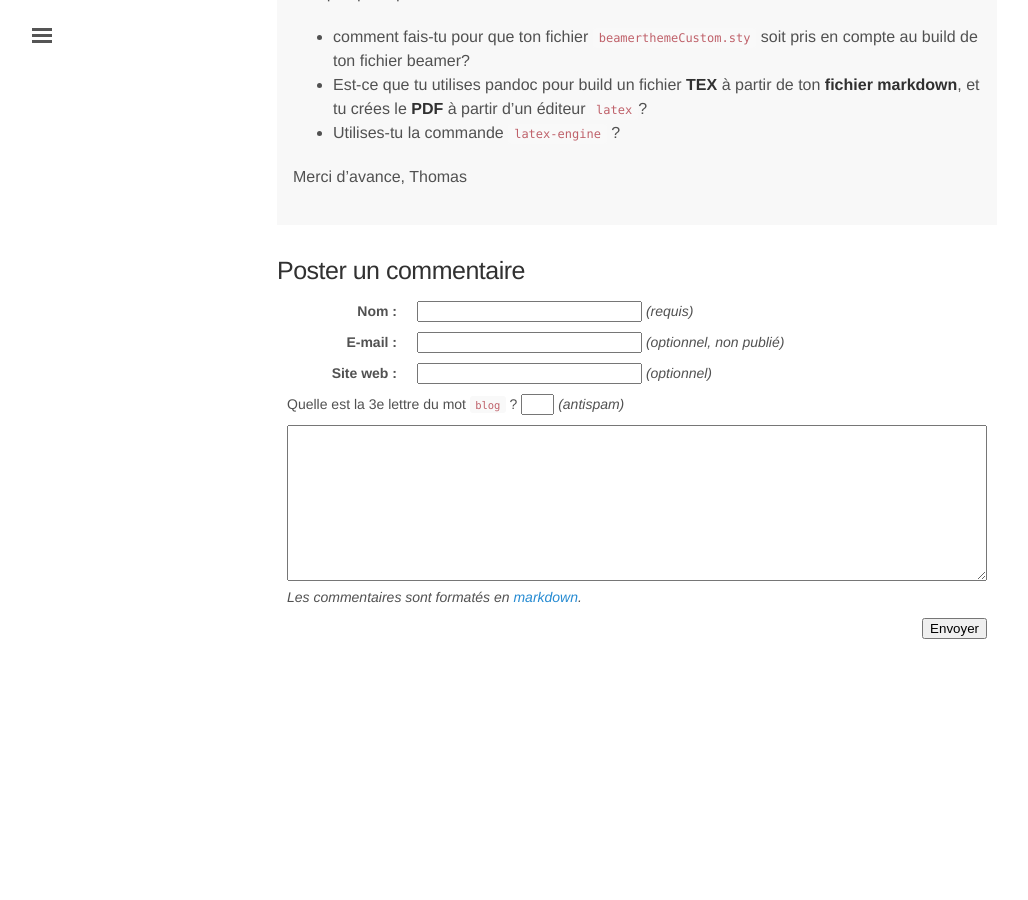
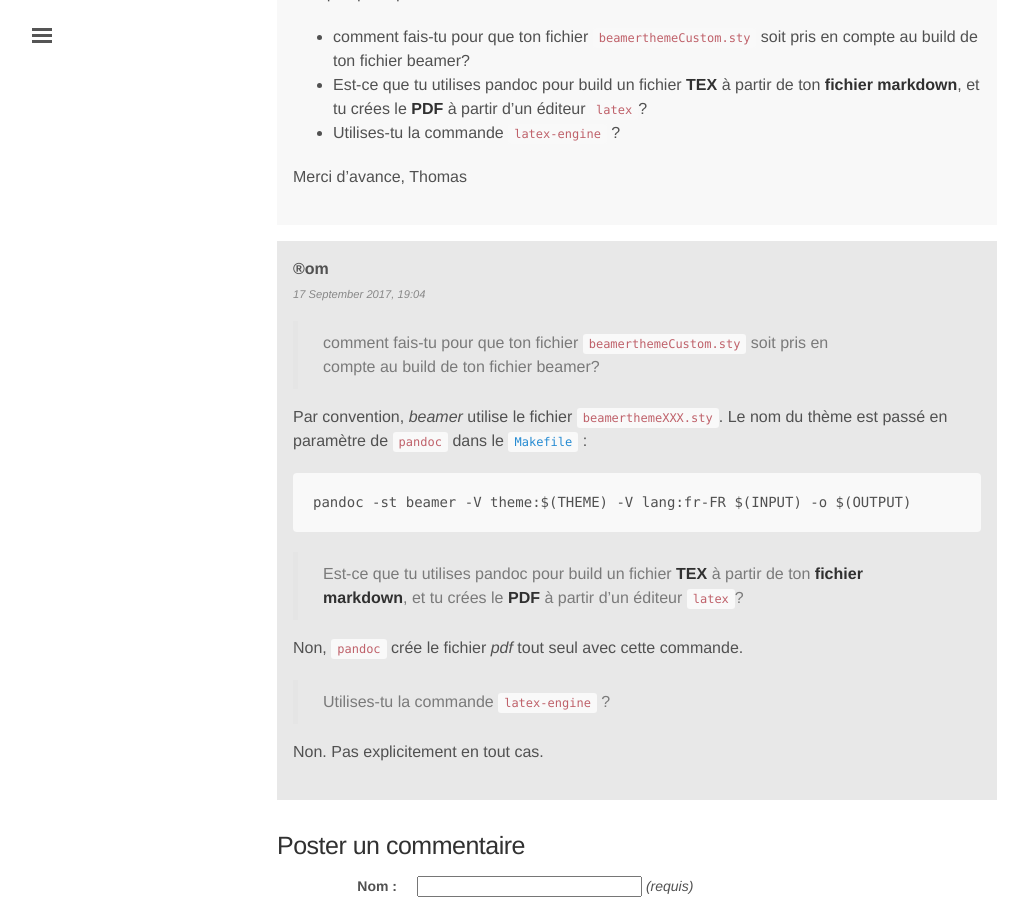
Before and after one commit to rom1v/blog.rom1v.com, a Jekyll site: the page built from _posts/2014-02-15-des-slides-beamer-en-markdown.md, in a window 1280 px wide and 900 px high, scrolled down 5774 px. Shown: the whole window, without its empty margins (3-1031 px from the left). Built offline with Jekyll 4.4.1, drawn with Linux system fonts in a browser that asks for light colours; before the commit the page ends 6438 px from its top, so only the background shows below that.

Commit message:
Publish comment for mdbeamer

```diff
--- a/_data/comments-2014-02-des-slides-beamer-en-markdown.yaml
+++ b/_data/comments-2014-02-des-slides-beamer-en-markdown.yaml
@@ -56,3 +56,26 @@
 
     Merci d'avance,
     Thomas
+- id: 8
+  author: ®om
+  date: 2017-09-17 19:04:55+02:00
+  contents: |
+    > comment fais-tu pour que ton fichier `beamerthemeCustom.sty` soit pris en
+    > compte au build de ton fichier beamer?
+
+    Par convention, _beamer_ utilise le fichier `beamerthemeXXX.sty`. Le nom du
+    thème est passé en paramètre de `pandoc` dans le [`Makefile`][makefile] :
+
+        pandoc -st beamer -V theme:$(THEME) -V lang:fr-FR $(INPUT) -o $(OUTPUT)
+
+    > Est-ce que tu utilises pandoc pour build un fichier **TEX** à partir de
+    > ton **fichier markdown**, et tu crées le **PDF** à partir d’un éditeur
+    > `latex`?
+
+    Non, `pandoc` crée le fichier _pdf_ tout seul avec cette commande.
+
+    > Utilises-tu la commande `latex-engine` ?
+
+    Non. Pas explicitement en tout cas.
+
+    [makefile]: https://github.com/rom1v/mdbeamer/blob/0e771dcc9fc788c7d1dcd40a70ae0a66b1fb1ae5/Makefile#L9
```
